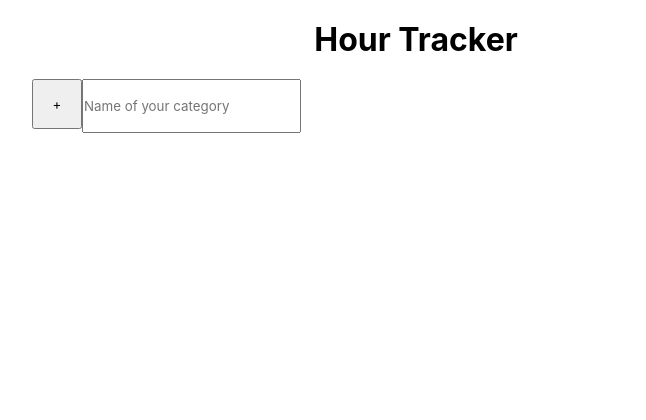
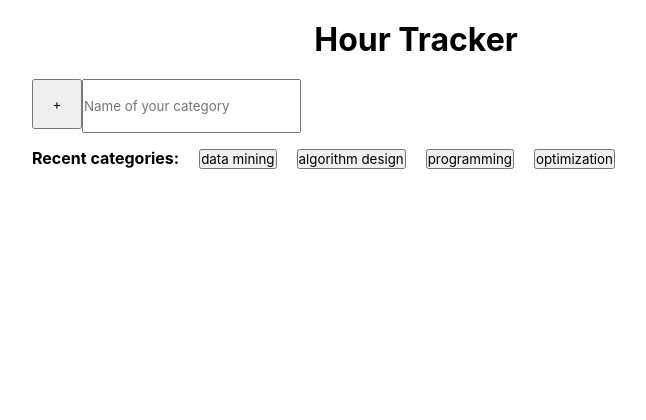
Before and after one commit to damiha/HourTracker, a Flask app: page / in a window 1280 px wide. Shown: the top 420 px of the page, without its empty margins (224-870 px from the left). Run offline with Flask 2, Linux system fonts and the light colour scheme; the visitor is signed in with stand-in values (Sample User, id 1); data that the repository does not hold is empty.

Commit message:
added recent tags feature

```diff
--- a/main.py
+++ b/main.py
@@ -2,6 +2,7 @@ from flask import Flask, render_template, request, redirect, url_for, session, f
 import hashlib
 import pymongo
 from datetime import date
+import time
 
 from create_stats import create_hours_today, create_hours_last_week, create_work_distribution_last_week
 
@@ -11,12 +12,14 @@ app = Flask(__name__)
 mongo_client = pymongo.MongoClient("mongodb://localhost:27017/")
 database = mongo_client["hour_tracker"]
 records = database["records"]
+category_info = database["category_info"]
 
 with open("secret_key.txt", "r") as f:
     secret_key = f.read().replace("\n", "")
     app.secret_key = secret_key
 
 categories = []
+recent_category_names = ["data mining", "algorithm design", "programming", "optimization"]
 
 @app.route("/login")
 def login():
@@ -29,7 +32,8 @@ def home():
         return redirect("/login")
 
     get_from_db()
-    return render_template("index.html", categories=categories)
+    get_recent_categories_from_db()
+    return render_template("index.html", categories=categories, recent_category_names=recent_category_names)
 
 @app.route("/add_category", methods=["POST"])
 def add_category():
@@ -54,6 +58,9 @@ def add_category():
             "name": data["name"].lower(),
             "hours": []
         })
+
+        # add or update category info
+        write_category_info(category_added={"name": data["name"].lower()})
 
     write_to_db()
     return redirect("/home")
@@ -190,3 +197,31 @@ def stats():
     create_work_distribution_last_week(records, title="Work distribution last week")
 
     return render_template("stats.html", categories=categories)
+
+def write_category_info(category_added):
+
+    date_string = date.today().strftime("%d/%m/%Y")
+
+    if category_info.count_documents({"name": category_added["name"]}) == 0:
+        category_info.insert_one({
+            "name": category_added["name"],
+            "last_used": date_string
+        })
+
+    else:
+        category_info.update_one({"name": category_added["name"]}, {
+            "$set": {"last_used": date_string}
+        })
+
+def get_recent_categories_from_db():
+
+    # there exists at least one category
+    if category_info.count_documents({}) != 0:
+
+        all_category_info = category_info.find({})
+
+        # sort by date and pick 5 most recent results
+        sorted_category_info = list(sorted(all_category_info, key=lambda o: time.strptime(o["last_used"], "%d/%m/%Y"), reverse=True))[:5]
+
+        global recent_category_names
+        recent_category_names = list(map(lambda i : i["name"], sorted_category_info))
--- a/static/styles/style.css
+++ b/static/styles/style.css
@@ -67,10 +67,6 @@ ul {
     align-items: center;
     padding-left: 20px;
     border-radius: 4px;
-}
-
-#categories_div {
-    margin-top: 20px;
 }
 
 #category_list {
@@ -159,3 +155,11 @@ footer button {
     height: 50px;
     width: 50px;
 }
+
+#recent_categories_div {
+    height: 50px;
+    display: flex;
+    flex-direction: row;
+    gap: 20px;
+    align-items: center;
+}
--- a/templates/index.html
+++ b/templates/index.html
@@ -33,6 +33,17 @@
             {% endif %}
             {% endwith %}
 
+        </div>
+
+        <div id="recent_categories_div">
+            <h4>Recent categories:</h4>
+
+            {% for category_name in recent_category_names %}
+                <form action="{{ url_for('add_category') }}" method="post">
+                    <button id="recent_category_button" type="submit">{{ category_name }}</button>
+                    <input type="hidden" name="name" value="{{ category_name }}">
+                </form>
+            {% endfor %}
         </div>
 
         <div id="categories_div">
```
